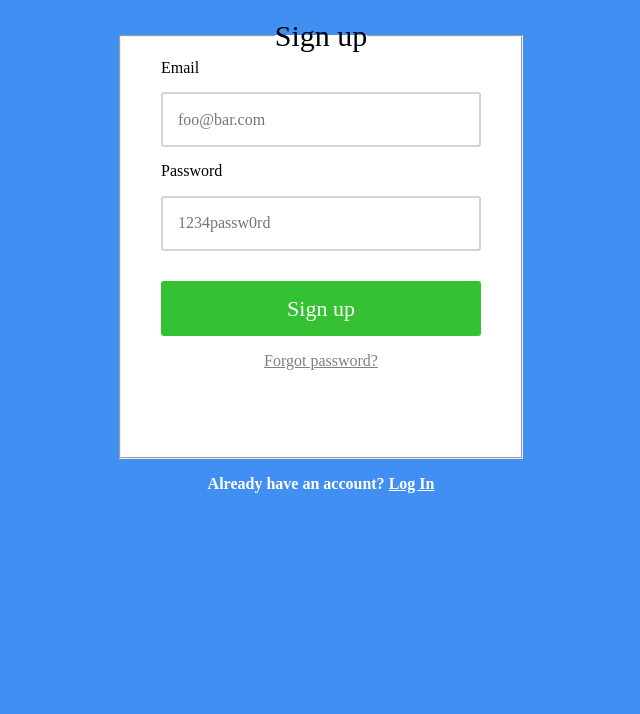
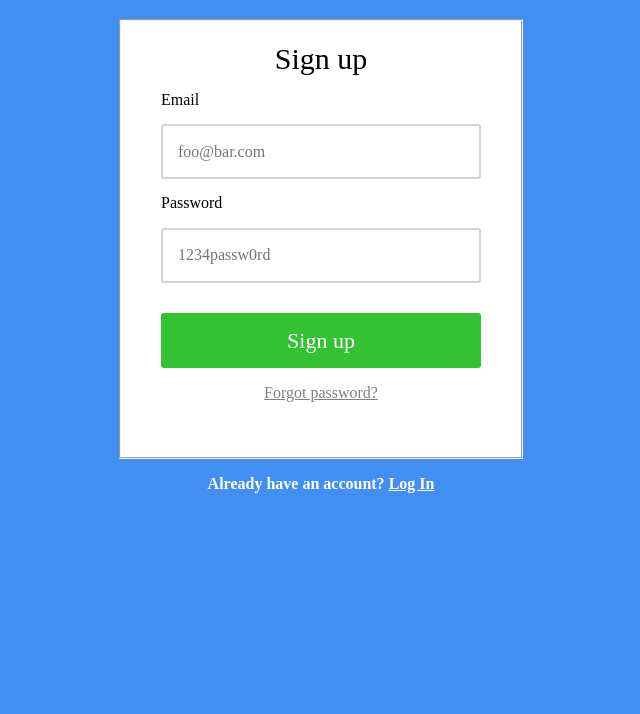
Before and after one commit to wshuang6/analogsea, a plain HTML site: page index.html in a window 1280 px wide. Shown: the part 86-800 px from the top of the page, without its empty margins (319-959 px from the left). Drawn offline with nearby package versions, Linux system fonts and the light colour scheme.

Commit message:
Correct legend position

```diff
--- a/styles/main.css
+++ b/styles/main.css
@@ -13,6 +13,10 @@ body {
 .sign-up-header {
 	text-align: center;
 	font-size: 30px;
+	float: left;
+	width: 100%;
+	padding-top: 15px;
+	padding-bottom: 15px;
 }
 
 body label, body button {
```
